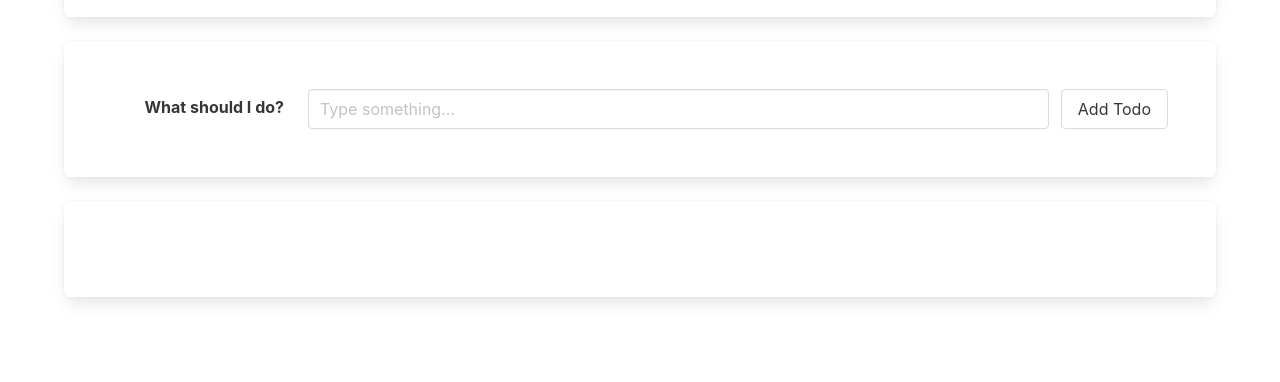
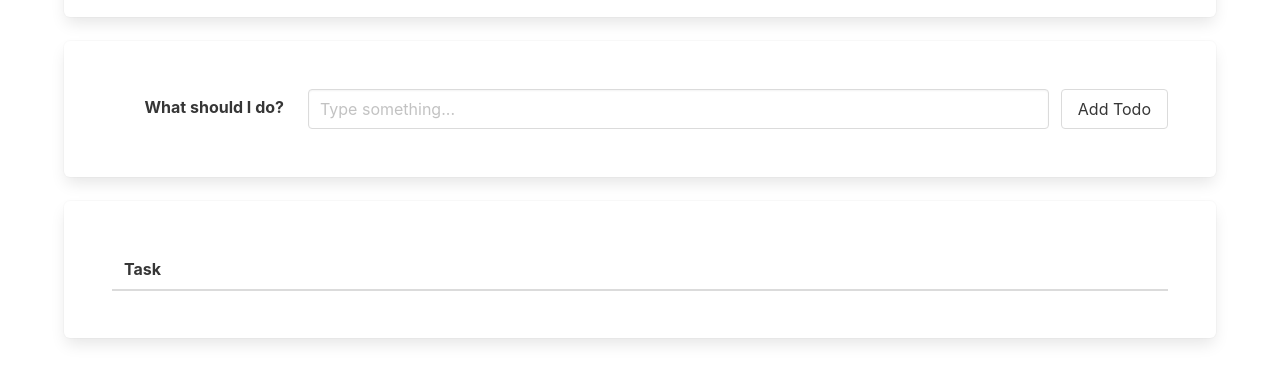
Before and after one commit to Jake-Nagle123/Lab-Work-Full-Stack-part02, a plain HTML site: page index.html in a window 1280 px wide. Shown: the part 88-470 px from the top of the page. Drawn offline with nearby package versions, Linux system fonts and the light colour scheme.

Commit message:
Added table in 2nd section box

```diff
--- a/index.html
+++ b/index.html
@@ -28,7 +28,14 @@
         </div>
       </div>
       <div class="section box">
-
+        <table id="todo-table" class="table is-fullwidth">
+          <thead>
+            <th>Task</th>
+          </thead>
+          <tbody>
+            <tr></tr>
+          </tbody>
+        </table>
       </div>
     </div>
     <script src="todo.js" type="text/javascript"></script>
```
